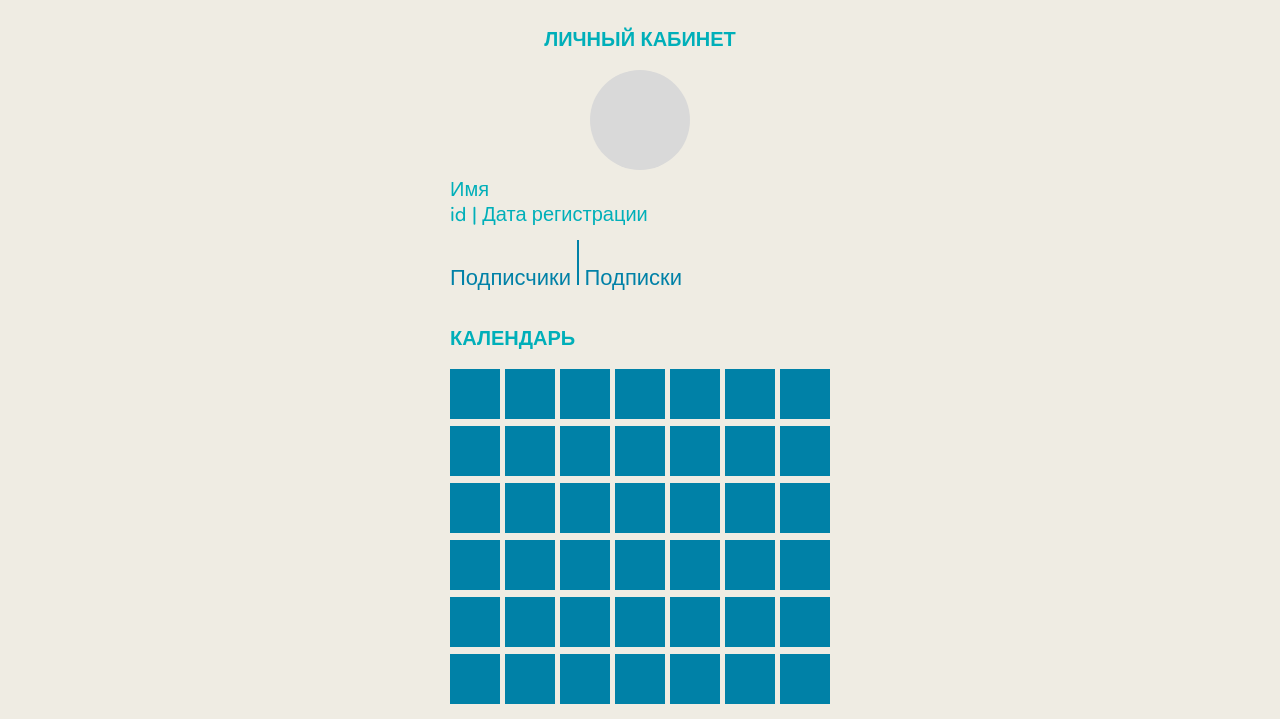
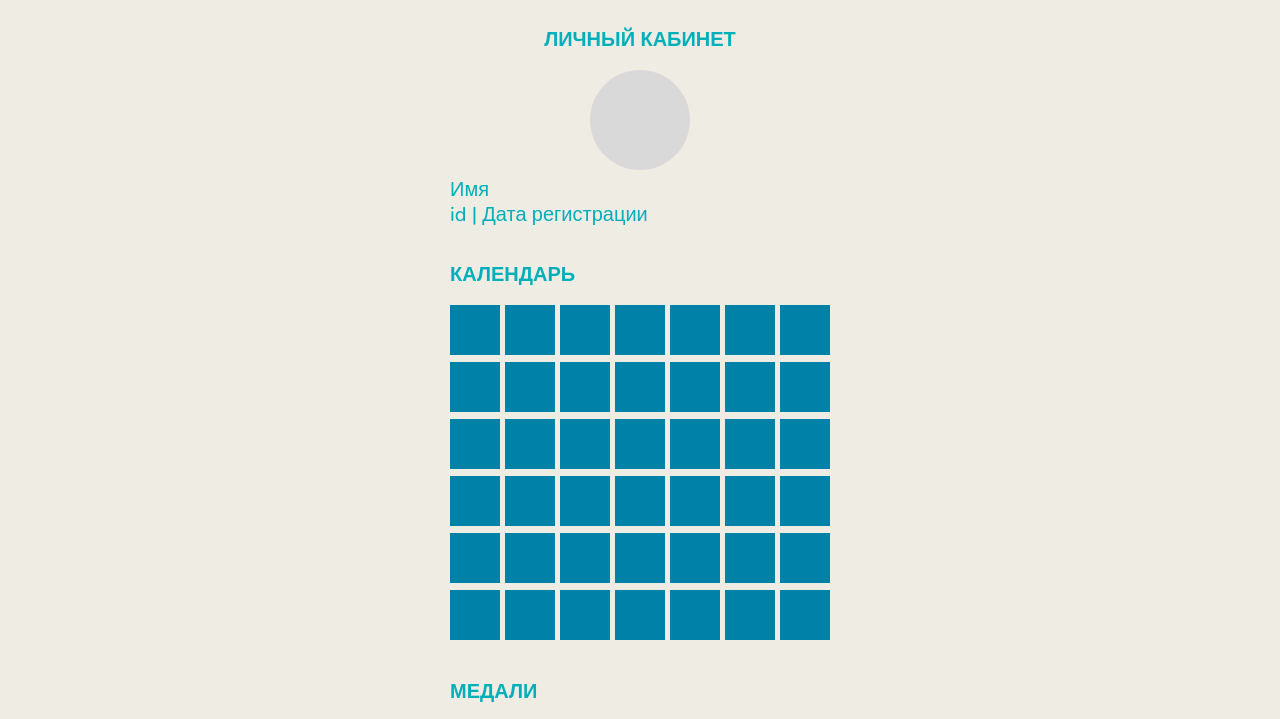
Before and after one commit to SEREZHKA3310/capyzal, a plain HTML site: page profile.html in a window 1280 px wide. Shown: the part 70-789 px from the top of the page. Drawn offline with nearby package versions, Linux system fonts and the light colour scheme; a web font is replaced by a local one.

Commit message:
delete followers

```diff
--- a/profile.html
+++ b/profile.html
@@ -46,7 +46,6 @@
           <div class="personal__circle"></div>
           <div class="personal__name">Имя</div>
           <div class="personal__data">id | Дата регистрации</div>
-          <div class="personal__followers">Подписчики <span></span> Подписки</div>
         </div>
       </section>
       <section class="calendar">
--- a/style-profile.css
+++ b/style-profile.css
@@ -116,17 +116,6 @@ input[type="button"] {
   margin-bottom: 1.5rem;
 }
 
-.personal__followers {
-  font-size: clamp(1.8rem, 5.625vw, 2.2rem);
-  color: var(--blue)
-}
-
-.personal__followers > span {
-  display: inline-block;
-  width: 2px;
-  height: 45px;
-  background-color: var(--blue);
-}
 
 .calendar__title {
   text-align: left;
```
